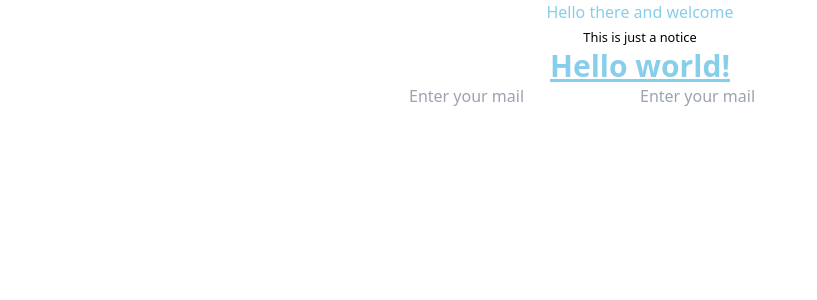
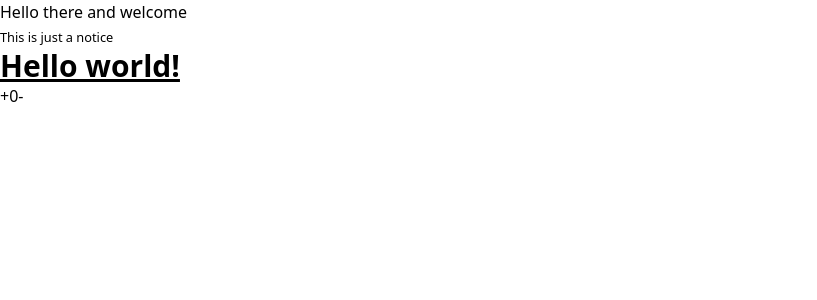
Before and after one commit to Alfredbis29/React-Todo-App-1, a React (Create React App) app: page / in a window 1280 px wide. Shown: the top 300 px of the page, without its empty margins (0-817 px from the left). Built offline with nearby package versions, Linux system fonts and the light colour scheme.

Commit message:
put app.css in comment

```diff
--- a/src/App.css
+++ b/src/App.css
@@ -1,4 +1,4 @@
-.App {
+/* .App {
   text-align: center;
 }
 
@@ -37,4 +37,4 @@ h1{
   to {
     transform: rotate(360deg);
   }
-}
+} */
--- a/src/component/Counter.js
+++ b/src/component/Counter.js
@@ -6,10 +6,9 @@ const Counter = () => {
             <h1 className="text-3xl font-bold underline">
                  Hello world!
     </h1>
-            <form>
-                <input type="text" placeholder="Enter your mail"/>
-                <input type="text" placeholder="Enter your mail"/>
-            </form>
+        <button>+</button>
+        <span>0</span>
+        <button>-</button>
         </div>
     )
 }
```
